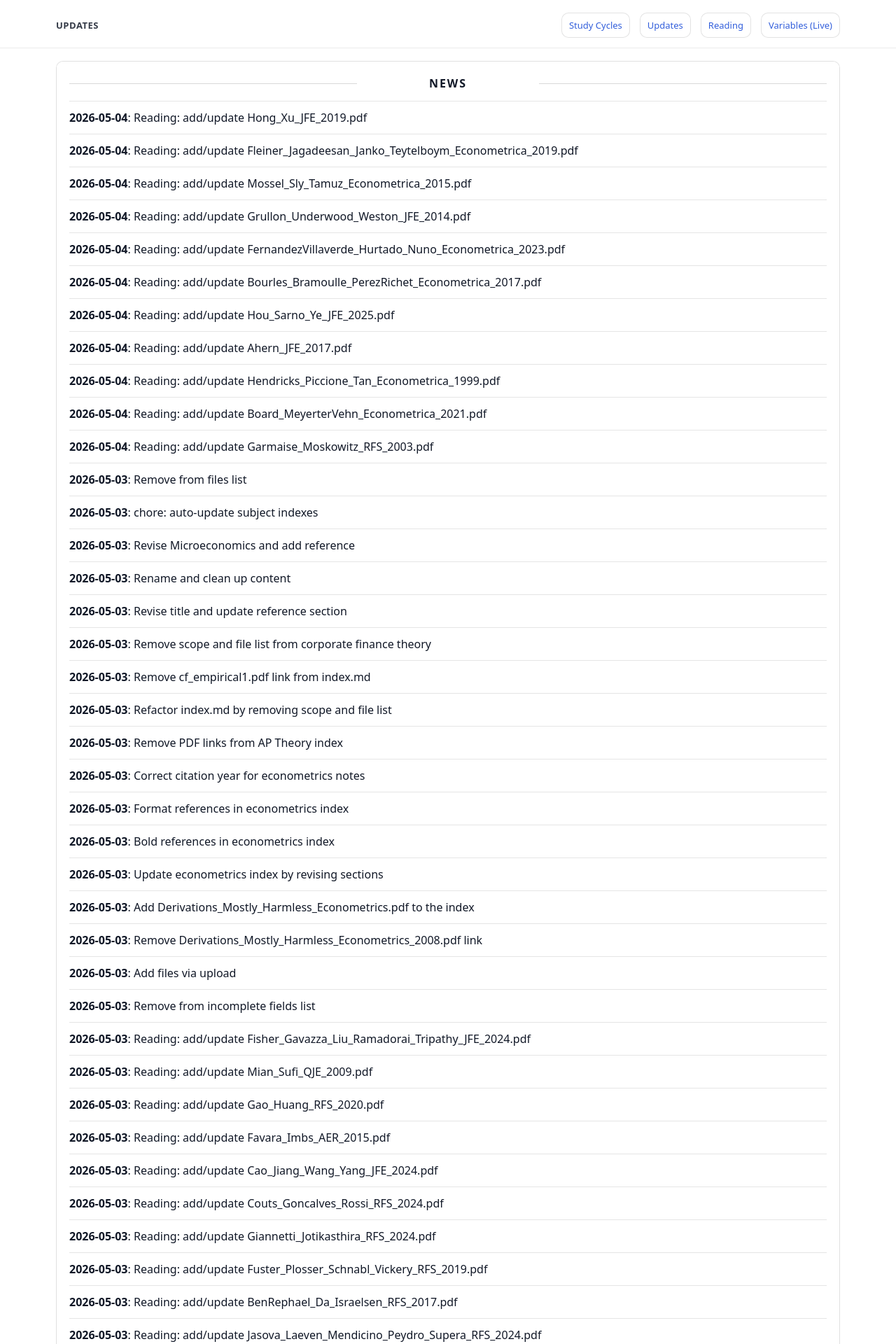
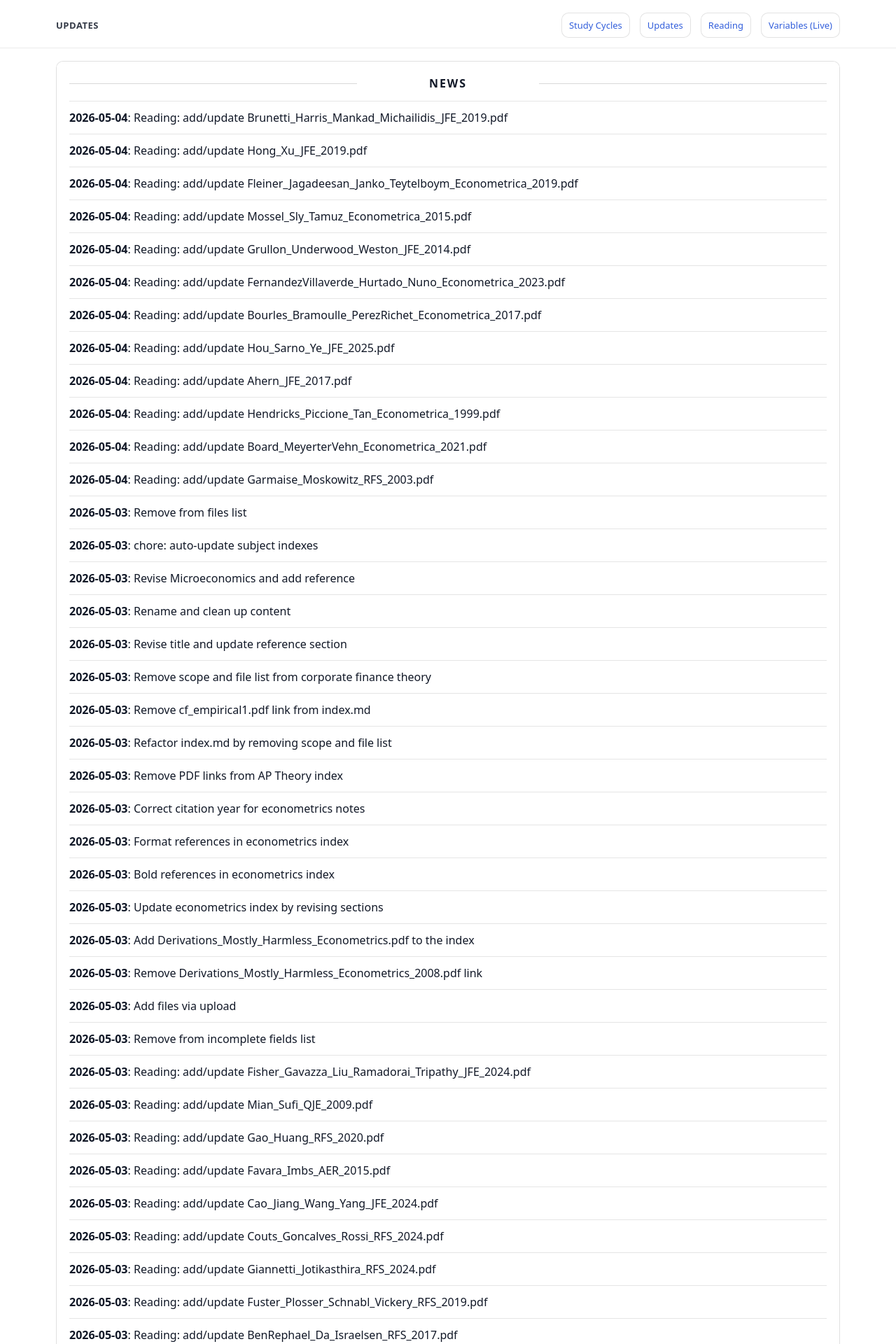
Before and after one commit to yaxinzn/study-archive, a Jekyll site: the page built from updates/index.md, in a window 1280 px wide. Shown: the top 1920 px of the page at 70% size. Built offline with Jekyll 4.4.1, drawn with Linux system fonts in a browser that asks for light colours; some of the changed text lies outside the part shown.

Commit message:
chore: update NEWS feed

```diff
--- a/_data/news.yml
+++ b/_data/news.yml
@@ -1,4 +1,7 @@
 # Auto-generated update history (sorted newest -> oldest). Do not edit manually.
+- ts: "1777884026"
+  date: "2026-05-04"
+  title: "Reading: add/update Brunetti_Harris_Mankad_Michailidis_JFE_2019.pdf"
 - ts: "1777847982"
   date: "2026-05-04"
   title: "Reading: add/update Hong_Xu_JFE_2019.pdf"
```
